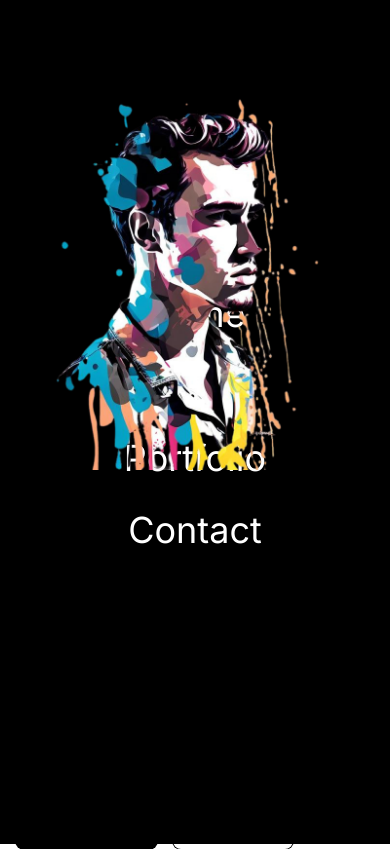
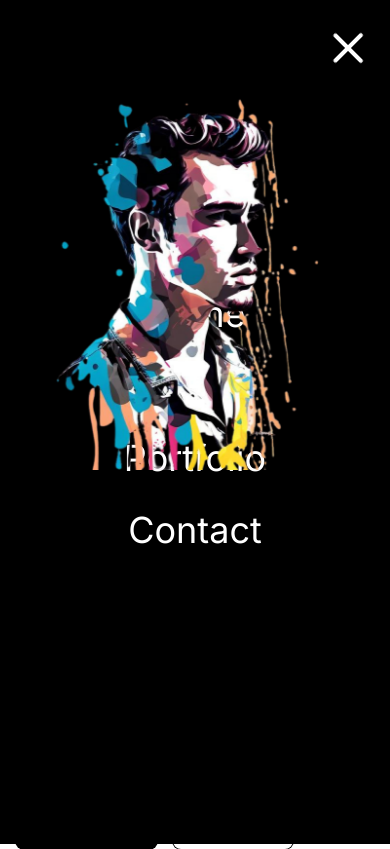
Before and after one commit to shimakaze09/PortfolioV2, a Next.js app: page / in a window 390 px wide. Both pictures are taken after a click on the button 354 px from the left and 48 px from the top of the page. Built offline with nearby package versions, Linux system fonts and the light colour scheme.

Commit message:
Hamburger menu animation

```diff
--- a/src/components/navbar.jsx
+++ b/src/components/navbar.jsx
@@ -4,6 +4,7 @@
 import Image from "next/image";
 import { useState } from "react";
 import NavLink from "./navLink";
+import { motion } from "framer-motion";
 
 const links = [
   { url: "/", title: "Home" },
@@ -14,6 +15,44 @@
 
 const Navbar = () => {
   const [open, setOpen] = useState(false)
+
+  const topVariants = {
+    closed: {
+      rotate: 0,
+    },
+    opened: {
+      rotate: 45,
+      backgroundColor: "rgb(255,255,255)"
+    }
+  }
+
+  const centerVariants = {
+    closed: {
+      opacity: 1,
+    },
+    opened: {
+      opacity: 0,
+    }
+  }
+
+  const bottomVariants = {
+    closed: {
+      rotate: 0,
+    },
+    opened: {
+      rotate: -45,
+      backgroundColor: "rgb(255,255,255)"
+    }
+  }
+
+  const listVariants = {
+    closed: {
+      x: "100vw",
+    },
+    opened: {
+      x: 0,
+    }
+  }
 
   return (
     <div className="h-full flex items-center justify-between px-4 sm:px-8 md:px-12 lg:px-20 xl:px-48 text-xl">
@@ -48,19 +87,29 @@
       <div className="md:hidden">
         {/* MENU BUTTON */}
         <button className="w-10 h-8 flex flex-col justify-between z-50 relative" onClick={(() => setOpen(!open))}>
-                    <div className="w-10 h-1 bg-black rounded"></div>
-                    <div className="w-10 h-1 bg-black rounded"></div>
-                    <div className="w-10 h-1 bg-black rounded"></div>
+          <motion.div
+            variants={topVariants}
+            animate={open ? "opened" : "closed"}
+            className="w-10 h-1 bg-black rounded origin-left"
+          ></motion.div>
+          <motion.div
+            variants={centerVariants}
+            animate={open ? "opened" : "closed"}
+            className="w-10 h-1 bg-black rounded"
+          ></motion.div>
+          <motion.div
+            variants={bottomVariants}
+            animate={open ? "opened" : "closed"}
+            className="w-10 h-1 bg-black rounded origin-left"
+          ></motion.div>
         </button>
         {/* MENU LIST */}
-                {
-                    open && (
-                        <div className="absolute top-0 left-0 w-screen h-screen bg-black text-white flex flex-col items-center justify-center gap-8 text-4xl">
+        {open && (
+          <motion.div variants={listVariants} initial="closed" animate="opened" className="absolute top-0 left-0 w-screen h-screen bg-black text-white flex flex-col items-center justify-center gap-8 text-4xl">
             {links.map(link => (
               <Link href={link.url} key={link.title} className="">{link.title}</Link>
-
             ))}
-                        </div>
+          </motion.div>
         )}
       </div>
     </div>
```
Also changed, not shown: package.json (+6 -5 lines), 1 other file (tests, documents, lock files or other folders). Lines whose indentation alone changed are shown as unchanged.
